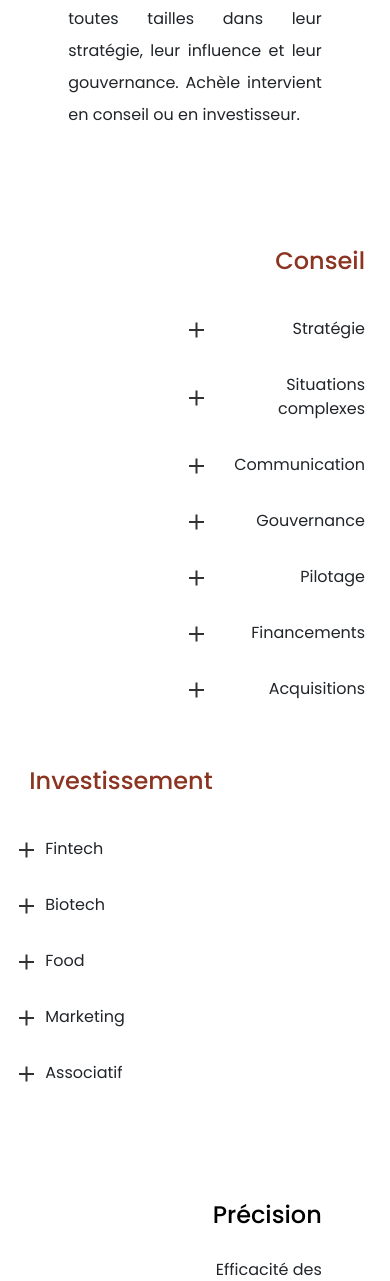
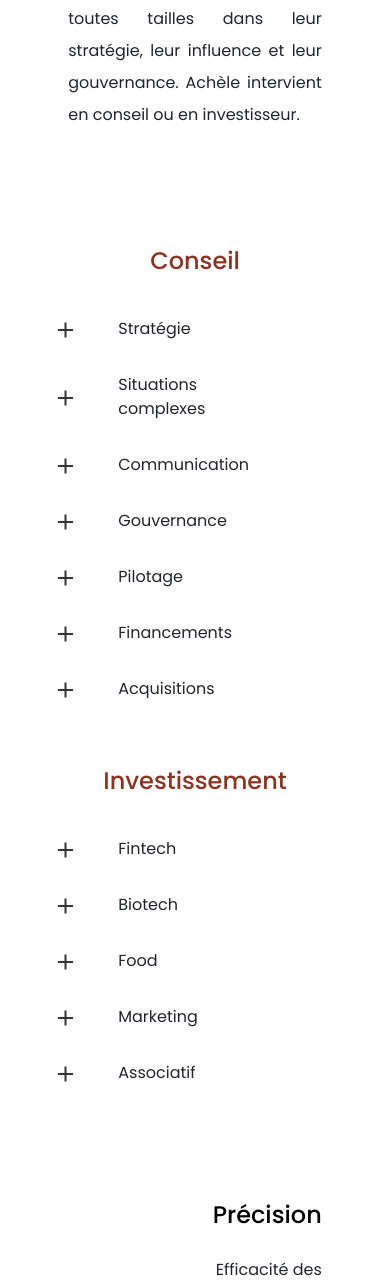
Before and after one commit to Probalt/Achele, a PHP site: page / in a window 390 px wide. Shown: the part 1133-2414 px from the top of the page. Run offline with PHP 8.4, Linux system fonts and the light colour scheme; some libraries are stand-ins or nearby versions; some web fonts are replaced.

Commit message:
3rd test responsive

```diff
--- a/responsive.css
+++ b/responsive.css
@@ -22,16 +22,21 @@
   #bloc2 .plus-minus-toggle, #discover-en #bloc2-en .plus-minus-toggle {
     margin-left: 20px;
   }
-  #conseil {
-    margin-right: 0px;
-    text-align: right;
-    margin-left: 170px;
+  #bloc2 h1 {
+    text-align: center;
   }
   .accordion-item a {
-    padding-right: 0px;
+    padding-left: 50px;
+  }
+  #conseil {
+    text-align: justify;
+    margin:0px;
+    width: 100%;
   }
   #investissement {
-    margin-left:0px;
+    text-align: justify;
+    margin:0px;
+    width: 100%;
   }
   #bloc3, #discover-en #bloc3-en {
     padding-top: 100px;
@@ -82,19 +87,23 @@
     padding-left: 0px;
   }
   #bloc5 p, #discover-en #bloc5-en p {
-    font-size: 0.8em;
+    font-size: 1em;
   }
   .accordion-item-cv a {
     padding-right: 0px;
+    text-align: center;
   }
-  #cv2, #cv4 {
-    text-align: right;
-  }
-  #cv2 p, #cv4 p {
-    text-align: right;
+  #cv1, #cv2, #cv3, #cv4 {
+    align-self: center;
+    text-align: justify;
+    width: 100%;
   }
   #bloc6 button p, #discover-en #bloc6-en button p {
     font-size: 1em;
+  }
+  #bloc6 {
+    margin-bottom: 100px;
+    padding-top: 0px;
   }
   h1 {
     font-size: 1.5em;
```
